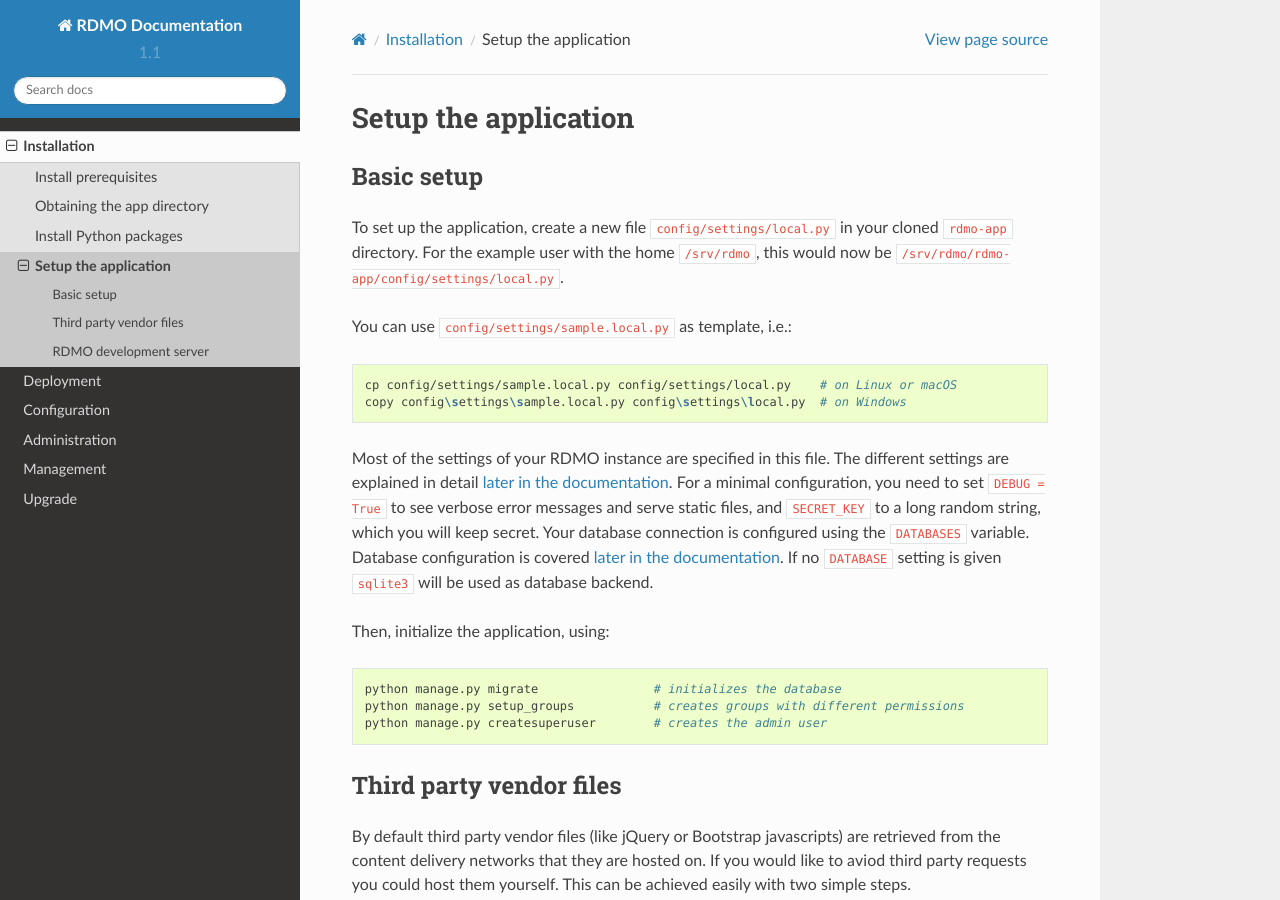
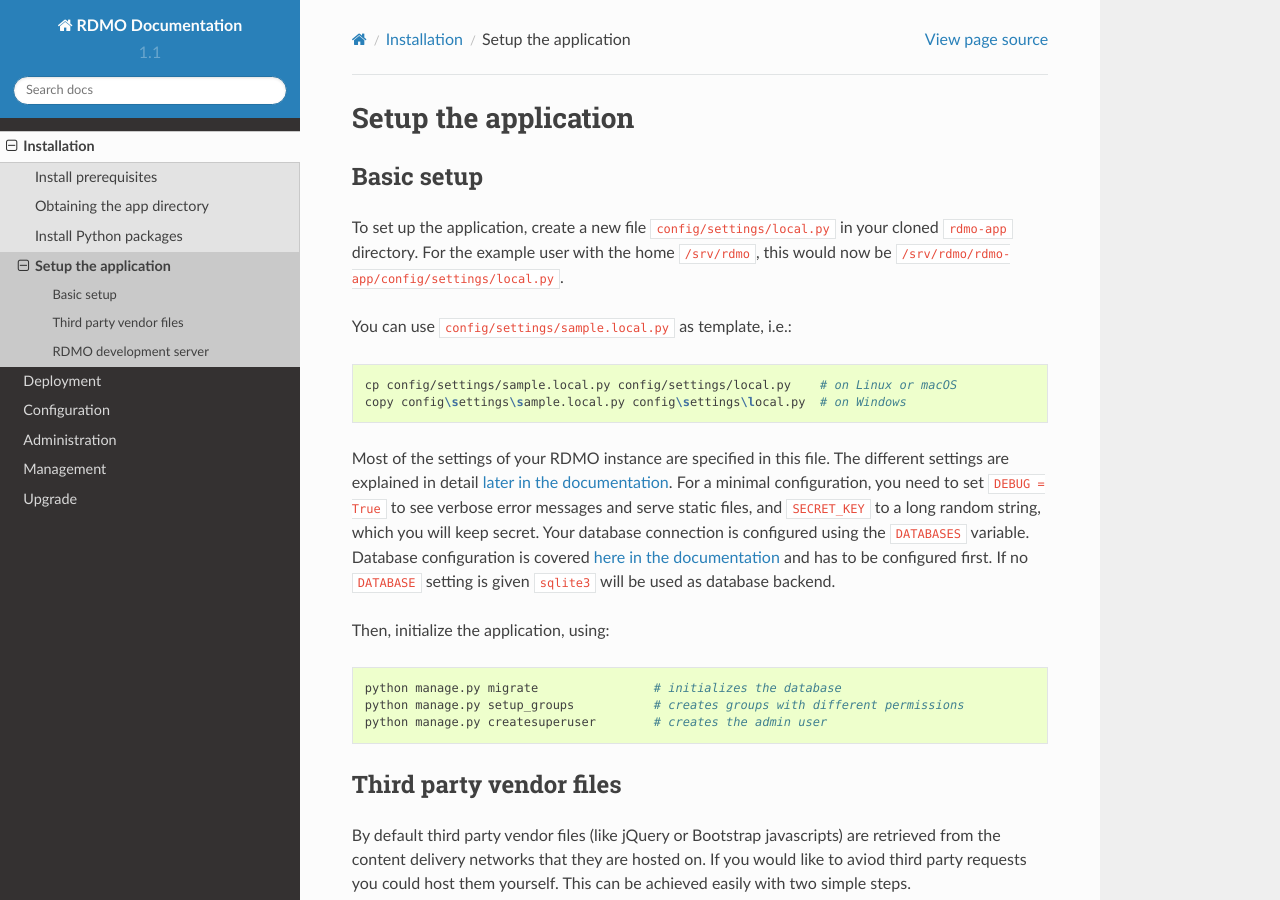
Before and after one commit to rdmorganiser/rdmo-docs, a Sphinx documentation site: the page built from docs/installation/setup.md, in a window 1280 px wide and 900 px high. Built offline with Sphinx 7.4.7 and the Read the Docs theme 2.0.0, drawn with Linux system fonts in a browser that asks for light colours.

Commit message:
hint for database setup

````diff
--- a/docs/installation/setup.md
+++ b/docs/installation/setup.md
@@ -10,7 +10,7 @@
 copy config\settings\sample.local.py config\settings\local.py  # on Windows
 ```
 
-Most of the settings of your RDMO instance are specified in this file. The different settings are explained in detail [later in the documentation](../configuration/index.html). For a minimal configuration, you need to set `DEBUG = True` to see verbose error messages and serve static files, and `SECRET_KEY` to a long random string, which you will keep secret. Your database connection is configured using the `DATABASES` variable. Database configuration is covered [later in the documentation](../configuration/databases.html). If no `DATABASE` setting is given `sqlite3` will be used as database backend.
+Most of the settings of your RDMO instance are specified in this file. The different settings are explained in detail [later in the documentation](../configuration/index.html). For a minimal configuration, you need to set `DEBUG = True` to see verbose error messages and serve static files, and `SECRET_KEY` to a long random string, which you will keep secret. Your database connection is configured using the `DATABASES` variable. Database configuration is covered [here in the documentation](../configuration/databases.html) and has to be configured first. If no `DATABASE` setting is given `sqlite3` will be used as database backend.
 
 Then, initialize the application, using:
 
````
